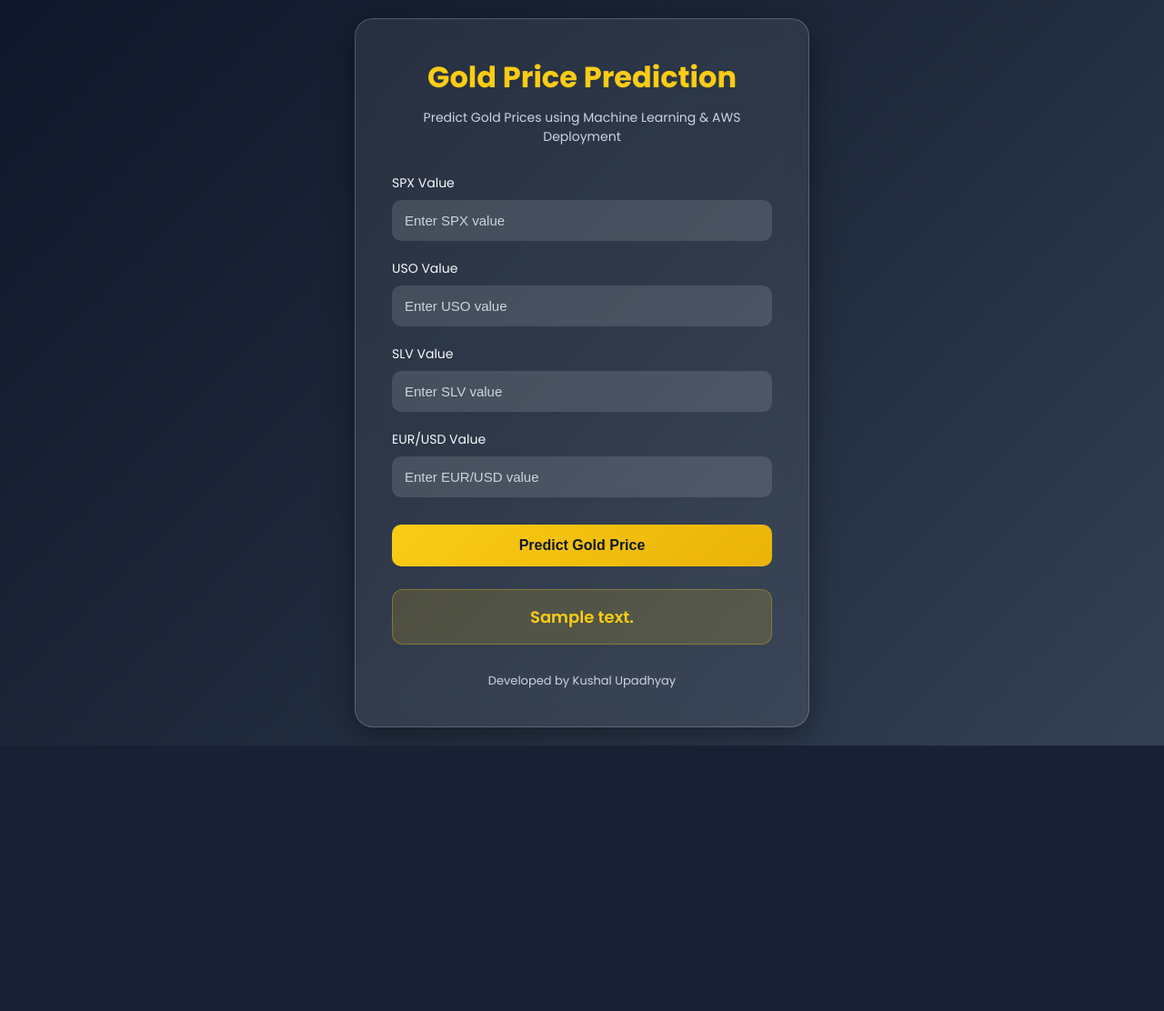
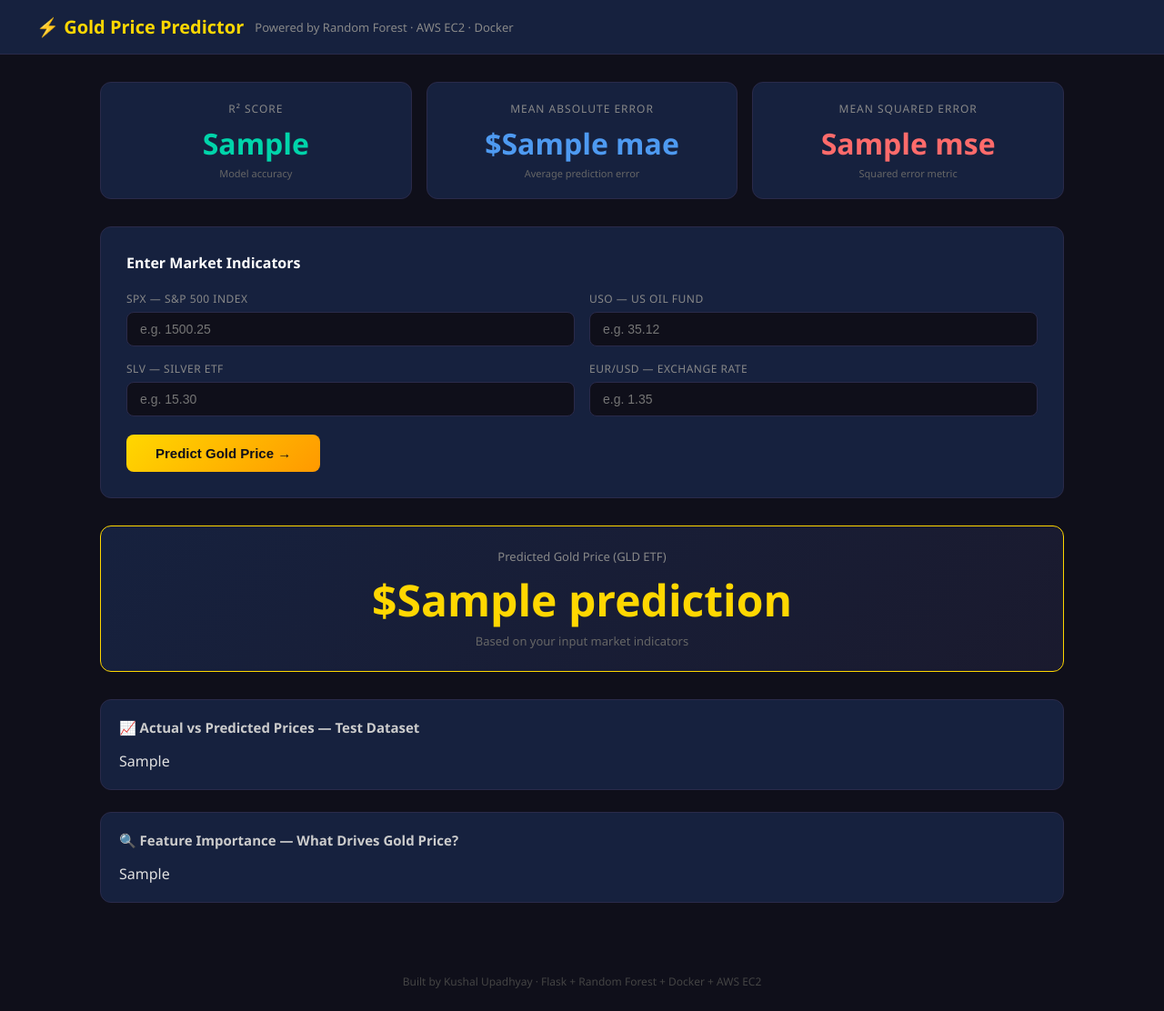
Before and after one commit to Kushal797-bit/Gold-Price--Prediction-Web-App, a Flask app: template templates/index.html in a window 1280 px wide. Shown: the whole page at 91% size. Before the commit the page ends 820 px from the top, so only its background shows below. Run offline with Flask 3, Linux system fonts and the light colour scheme; the template is opened without the code that fills it: most values are stand-ins (such as "Sample title", 1, 10 or a date in 2020); parts of the project's set-up code (start-up, migrations or seed data) failed here and were passed over.

Commit message:
Major project updates

```diff
--- a/app.py
+++ b/app.py
@@ -1,36 +1,113 @@
+# app.py — FULL UPGRADED VERSION
+
+import pickle
+import numpy as np
+import pandas as pd
+import plotly.graph_objs as go
+import plotly.io as pio
 from flask import Flask, render_template, request
-import numpy as np
-import pickle
+from sklearn.model_selection import train_test_split
+from sklearn.ensemble import RandomForestRegressor
+from sklearn.metrics import r2_score, mean_absolute_error, mean_squared_error
 
 app = Flask(__name__)
 
-# Load trained model
-model = pickle.load(open('model/model.pkl', 'rb'))
+# ── Load your model ──────────────────────────────────────────────
+model = pickle.load(open('model.pkl', 'rb'))
 
-@app.route("/")
+# ── Load dataset to generate the graph ──────────────────────────
+# Replace 'gld_price_data.csv' with your actual CSV file name
+df = pd.read_csv('gld_price_data.csv')
+df.dropna(inplace=True)
+
+# These are the features your model was trained on — adjust if different
+X = df[['SPX', 'USO', 'SLV', 'EUR/USD']]
+y = df['GLD']
+
+# Split exactly like you did in your notebook
+X_train, X_test, y_train, y_test = train_test_split(X, y, test_size=0.2, random_state=42)
+
+# Get predictions on test set
+y_pred = model.predict(X_test)
+
+# ── Calculate metrics ────────────────────────────────────────────
+r2  = round(r2_score(y_test, y_pred), 4)
+mae = round(mean_absolute_error(y_test, y_pred), 2)
+mse = round(mean_squared_error(y_test, y_pred), 2)
+
+# ── Build Actual vs Predicted chart ─────────────────────────────
+def build_prediction_graph():
+    fig = go.Figure()
+    fig.add_trace(go.Scatter(
+        y=y_test.values,
+        mode='lines',
+        name='Actual Price',
+        line=dict(color='#00d4aa', width=2)
+    ))
+    fig.add_trace(go.Scatter(
+        y=y_pred,
+        mode='lines',
+        name='Predicted Price',
+        line=dict(color='#ff6b6b', width=2, dash='dash')
+    ))
+    fig.update_layout(
+        title='Actual vs Predicted Gold Prices (Test Set)',
+        xaxis_title='Data Points',
+        yaxis_title='Gold Price (USD)',
+        plot_bgcolor='#1a1a2e',
+        paper_bgcolor='#16213e',
+        font=dict(color='#e0e0e0'),
+        legend=dict(bgcolor='#1a1a2e', bordercolor='#444'),
+        margin=dict(l=40, r=40, t=50, b=40)
+    )
+    return pio.to_html(fig, full_html=False)
+
+# ── Build Feature Importance chart ──────────────────────────────
+def build_feature_graph():
+    features = ['SPX', 'USO', 'SLV', 'EUR/USD']
+    importances = model.feature_importances_
+    sorted_idx = np.argsort(importances)[::-1]
+
+    fig = go.Figure(go.Bar(
+        x=[features[i] for i in sorted_idx],
+        y=[importances[i] for i in sorted_idx],
+        marker_color=['#00d4aa', '#4e9af1', '#ff6b6b', '#ffd700']
+    ))
+    fig.update_layout(
+        title='Feature Importance — What Drives Gold Price?',
+        xaxis_title='Feature',
+        yaxis_title='Importance Score',
+        plot_bgcolor='#1a1a2e',
+        paper_bgcolor='#16213e',
+        font=dict(color='#e0e0e0'),
+        margin=dict(l=40, r=40, t=50, b=40)
+    )
+    return pio.to_html(fig, full_html=False)
+
+# ── Routes ───────────────────────────────────────────────────────
+@app.route('/')
 def home():
-    return render_template("index.html")
+    pred_graph    = build_prediction_graph()
+    feature_graph = build_feature_graph()
+    return render_template('index.html',
+                           pred_graph=pred_graph,
+                           feature_graph=feature_graph,
+                           r2=r2, mae=mae, mse=mse,
+                           prediction=None)
 
+@app.route('/predict', methods=['POST'])
+def predict():
+    values = [float(x) for x in request.form.values()]
+    prediction = round(model.predict([values])[0], 2)
 
-@app.route("/predict", methods=['POST'])
-def predict():
+    pred_graph    = build_prediction_graph()
+    feature_graph = build_feature_graph()
 
-    spx = float(request.form['SPX'])
-    uso = float(request.form['USO'])
-    slv = float(request.form['SLV'])
-    eurusd = float(request.form['EURUSD'])
+    return render_template('index.html',
+                           pred_graph=pred_graph,
+                           feature_graph=feature_graph,
+                           r2=r2, mae=mae, mse=mse,
+                           prediction=prediction)
 
-    features = np.array([[spx, uso, slv, eurusd]])
-
-    prediction = model.predict(features)
-
-    output = round(prediction[0], 2)
-
-    return render_template(
-        "index.html",
-        prediction_text=f"Predicted Gold Price: {output}"
-    )
-
-
-if __name__ == "__main__":
-    app.run(host="0.0.0.0", port=5000, debug=True)
+if __name__ == '__main__':
+    app.run(debug=True)
--- a/requirements.txt
+++ b/requirements.txt
@@ -1,5 +1,6 @@
 flask
+scikit-learn
+pandas
 numpy
-pandas
-scikit-learn
+plotly          ← ADD THIS
 gunicorn
--- a/templates/index.html
+++ b/templates/index.html
@@ -1,67 +1,215 @@
+<!-- templates/index.html -->
 <!DOCTYPE html>
 <html lang="en">
+<head>
+  <meta charset="UTF-8"/>
+  <meta name="viewport" content="width=device-width, initial-scale=1.0"/>
+  <title>Gold Price Predictor</title>
+  <style>
+    * { margin: 0; padding: 0; box-sizing: border-box; }
 
-<head>
-    <meta charset="UTF-8">
-    <meta name="viewport" content="width=device-width, initial-scale=1.0">
+    body {
+      background: #0f0f1a;
+      color: #e0e0e0;
+      font-family: 'Segoe UI', sans-serif;
+      min-height: 100vh;
+    }
 
-    <title>Gold Price Prediction</title>
+    /* ── Navbar ── */
+    .navbar {
+      background: #16213e;
+      padding: 16px 40px;
+      border-bottom: 1px solid #2a2a4a;
+      display: flex;
+      align-items: center;
+      gap: 12px;
+    }
+    .navbar h1 { font-size: 20px; font-weight: 600; color: #ffd700; }
+    .navbar span { font-size: 13px; color: #888; }
 
-    <link rel="stylesheet" href="{{ url_for('static', filename='style.css') }}">
+    /* ── Main layout ── */
+    .container { max-width: 1100px; margin: 0 auto; padding: 30px 20px; }
 
-    <link rel="preconnect" href="https://fonts.googleapis.com">
-    <link href="https://fonts.googleapis.com/css2?family=Poppins:wght@300;400;500;600;700&display=swap"
-        rel="stylesheet">
+    /* ── Metric cards ── */
+    .metrics-row {
+      display: grid;
+      grid-template-columns: repeat(3, 1fr);
+      gap: 16px;
+      margin-bottom: 30px;
+    }
+    .metric-card {
+      background: #16213e;
+      border: 1px solid #2a2a4a;
+      border-radius: 12px;
+      padding: 20px;
+      text-align: center;
+    }
+    .metric-card .label { font-size: 12px; color: #888; text-transform: uppercase; letter-spacing: 1px; }
+    .metric-card .value { font-size: 32px; font-weight: 700; margin: 8px 0 4px; }
+    .metric-card .sublabel { font-size: 11px; color: #666; }
+    .r2-val  { color: #00d4aa; }
+    .mae-val { color: #4e9af1; }
+    .mse-val { color: #ff6b6b; }
+
+    /* ── Predict form card ── */
+    .form-card {
+      background: #16213e;
+      border: 1px solid #2a2a4a;
+      border-radius: 12px;
+      padding: 28px;
+      margin-bottom: 30px;
+    }
+    .form-card h2 { font-size: 16px; font-weight: 600; margin-bottom: 20px; color: #fff; }
+    .form-grid {
+      display: grid;
+      grid-template-columns: repeat(2, 1fr);
+      gap: 16px;
+      margin-bottom: 20px;
+    }
+    .form-group label {
+      display: block;
+      font-size: 12px;
+      color: #888;
+      margin-bottom: 6px;
+      text-transform: uppercase;
+      letter-spacing: 0.5px;
+    }
+    .form-group input {
+      width: 100%;
+      background: #0f0f1a;
+      border: 1px solid #2a2a4a;
+      border-radius: 8px;
+      padding: 10px 14px;
+      color: #e0e0e0;
+      font-size: 14px;
+      outline: none;
+      transition: border-color 0.2s;
+    }
+    .form-group input:focus { border-color: #ffd700; }
+
+    .predict-btn {
+      background: linear-gradient(135deg, #ffd700, #ff9900);
+      color: #0f0f1a;
+      border: none;
+      border-radius: 8px;
+      padding: 12px 32px;
+      font-size: 15px;
+      font-weight: 700;
+      cursor: pointer;
+      transition: opacity 0.2s;
+    }
+    .predict-btn:hover { opacity: 0.85; }
+
+    /* ── Result banner ── */
+    .result-banner {
+      background: linear-gradient(135deg, #16213e, #1a1a2e);
+      border: 1px solid #ffd700;
+      border-radius: 12px;
+      padding: 24px;
+      text-align: center;
+      margin-bottom: 30px;
+      animation: fadeIn 0.4s ease;
+    }
+    @keyframes fadeIn { from { opacity: 0; transform: translateY(-8px); } to { opacity: 1; transform: translateY(0); } }
+    .result-banner .result-label { font-size: 13px; color: #888; margin-bottom: 6px; }
+    .result-banner .result-value { font-size: 48px; font-weight: 700; color: #ffd700; }
+    .result-banner .result-sub   { font-size: 13px; color: #666; margin-top: 4px; }
+
+    /* ── Chart cards ── */
+    .chart-card {
+      background: #16213e;
+      border: 1px solid #2a2a4a;
+      border-radius: 12px;
+      padding: 20px;
+      margin-bottom: 24px;
+    }
+    .chart-card h2 { font-size: 15px; font-weight: 600; margin-bottom: 16px; color: #ccc; }
+
+    footer {
+      text-align: center;
+      padding: 24px;
+      color: #444;
+      font-size: 12px;
+    }
+  </style>
 </head>
+<body>
 
-<body>
+  <div class="navbar">
+    <h1>⚡ Gold Price Predictor</h1>
+    <span>Powered by Random Forest · AWS EC2 · Docker</span>
+  </div>
 
   <div class="container">
 
-        <h1>Gold Price Prediction</h1>
-
-        <p class="subtitle">
-            Predict Gold Prices using Machine Learning & AWS Deployment
-        </p>
-
-        <form action="/predict" method="POST">
-
-            <div class="input-group">
-                <label>SPX Value</label>
-                <input type="text" name="SPX" placeholder="Enter SPX value" required>
+    <!-- Metric cards -->
+    <div class="metrics-row">
+      <div class="metric-card">
+        <div class="label">R² Score</div>
+        <div class="value r2-val">{{ r2 }}</div>
+        <div class="sublabel">Model accuracy</div>
+      </div>
+      <div class="metric-card">
+        <div class="label">Mean Absolute Error</div>
+        <div class="value mae-val">${{ mae }}</div>
+        <div class="sublabel">Average prediction error</div>
+      </div>
+      <div class="metric-card">
+        <div class="label">Mean Squared Error</div>
+        <div class="value mse-val">{{ mse }}</div>
+        <div class="sublabel">Squared error metric</div>
+      </div>
     </div>
 
-            <div class="input-group">
-                <label>USO Value</label>
-                <input type="text" name="USO" placeholder="Enter USO value" required>
+    <!-- Prediction form -->
+    <div class="form-card">
+      <h2>Enter Market Indicators</h2>
+      <form action="/predict" method="POST">
+        <div class="form-grid">
+          <div class="form-group">
+            <label>SPX — S&amp;P 500 Index</label>
+            <input type="number" step="any" name="SPX" placeholder="e.g. 1500.25" required/>
+          </div>
+          <div class="form-group">
+            <label>USO — US Oil Fund</label>
+            <input type="number" step="any" name="USO" placeholder="e.g. 35.12" required/>
+          </div>
+          <div class="form-group">
+            <label>SLV — Silver ETF</label>
+            <input type="number" step="any" name="SLV" placeholder="e.g. 15.30" required/>
+          </div>
+          <div class="form-group">
+            <label>EUR/USD — Exchange Rate</label>
+            <input type="number" step="any" name="EUR/USD" placeholder="e.g. 1.35" required/>
+          </div>
+        </div>
+        <button type="submit" class="predict-btn">Predict Gold Price →</button>
+      </form>
     </div>
 
-            <div class="input-group">
-                <label>SLV Value</label>
-                <input type="text" name="SLV" placeholder="Enter SLV value" required>
-            </div>
-
-            <div class="input-group">
-                <label>EUR/USD Value</label>
-                <input type="text" name="EURUSD" placeholder="Enter EUR/USD value" required>
-            </div>
-
-            <button type="submit">Predict Gold Price</button>
-
-        </form>
-
-        {% if prediction_text %}
-        <div class="result-box">
-            {{ prediction_text }}
+    <!-- Result banner (only shows after prediction) -->
+    {% if prediction is not none %}
+    <div class="result-banner">
+      <div class="result-label">Predicted Gold Price (GLD ETF)</div>
+      <div class="result-value">${{ prediction }}</div>
+      <div class="result-sub">Based on your input market indicators</div>
     </div>
     {% endif %}
 
-        <footer>
-            Developed by Kushal Upadhyay
-        </footer>
+    <!-- Actual vs Predicted chart -->
+    <div class="chart-card">
+      <h2>📈 Actual vs Predicted Prices — Test Dataset</h2>
+      {{ pred_graph | safe }}
+    </div>
+
+    <!-- Feature importance chart -->
+    <div class="chart-card">
+      <h2>🔍 Feature Importance — What Drives Gold Price?</h2>
+      {{ feature_graph | safe }}
+    </div>
 
   </div>
 
+  <footer>Built by Kushal Upadhyay · Flask + Random Forest + Docker + AWS EC2</footer>
 </body>
-
 </html>
```
Lines whose indentation alone changed are shown as unchanged.
